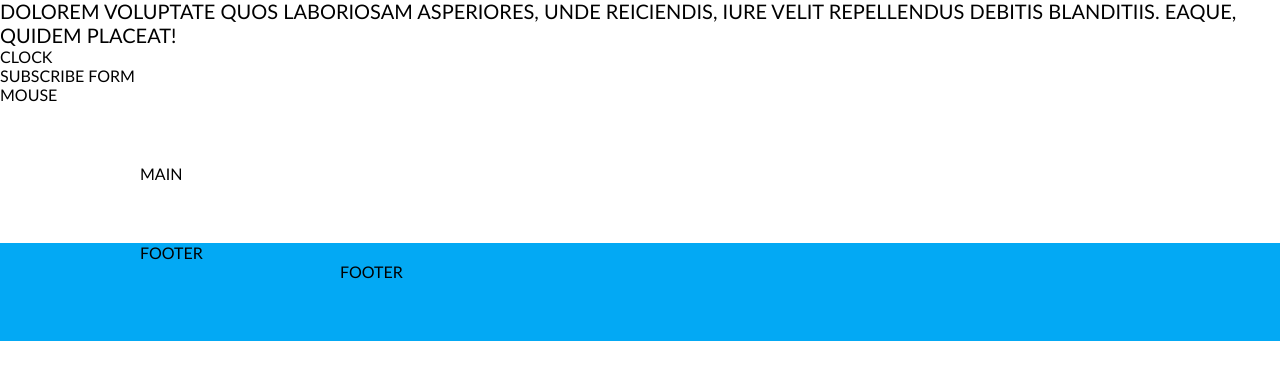
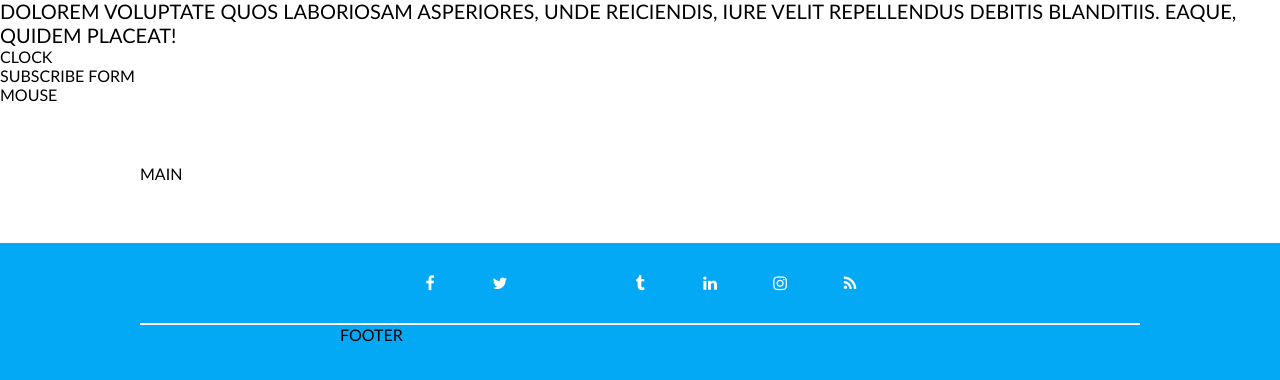
Before and after one commit to vgulbickaja/39-coming-soon, a website: page index.html in a window 1280 px wide. Shown: the part 672-1052 px from the top of the page. Before the commit the page ends 1013 px from the top, so only its background shows below. Drawn offline with Linux system fonts and the light colour scheme.

Commit message:
Socials #4

```diff
--- a/css/pages/home.css
+++ b/css/pages/home.css
@@ -95,6 +95,33 @@
 footer.container {
     padding-top: 0;
 }
+
+.socials {
+    display: flex;
+    gap: 30px;
+    justify-content: center;
+    flex-wrap: wrap;
+    padding: 20px 0;
+    border-bottom: 2px solid #fff;
+}
+
+.socials > a {
+    display: block;
+    width: 40px;
+    height: 40px;
+    line-height: 40px;
+    text-align: center;
+    color:#fff;
+    text-decoration: none;
+    border-radius: 50%;
+    transition: all 0.3%;
+}
+
+.socials > a:hover {
+    background-color: #fff;
+    color: var(--main-color);
+}
+
 /* FOOTER SECTION - end */
 
 @media (max-width: 700px) {
--- a/index.html
+++ b/index.html
@@ -70,8 +70,14 @@ MAIN
 </section>
 
     <footer class="container bg-main">
-        <div class="row">
-            FOOTER
+        <div class="row socials">
+            <a href="#" class="fa fa-facebook"></a>
+            <a href="#" class="fa fa-twitter"></a>
+            <a href="#" class="fa fa-dribble"></a>
+            <a href="#" class="fa fa-tumblr"></a>
+            <a href="#" class="fa fa-linkedin"></a>
+            <a href="#" class="fa fa-instagram"></a>
+            <a href="#" class="fa fa-rss"></a>
         </div>
         <div class="row-short">
             FOOTER
```
